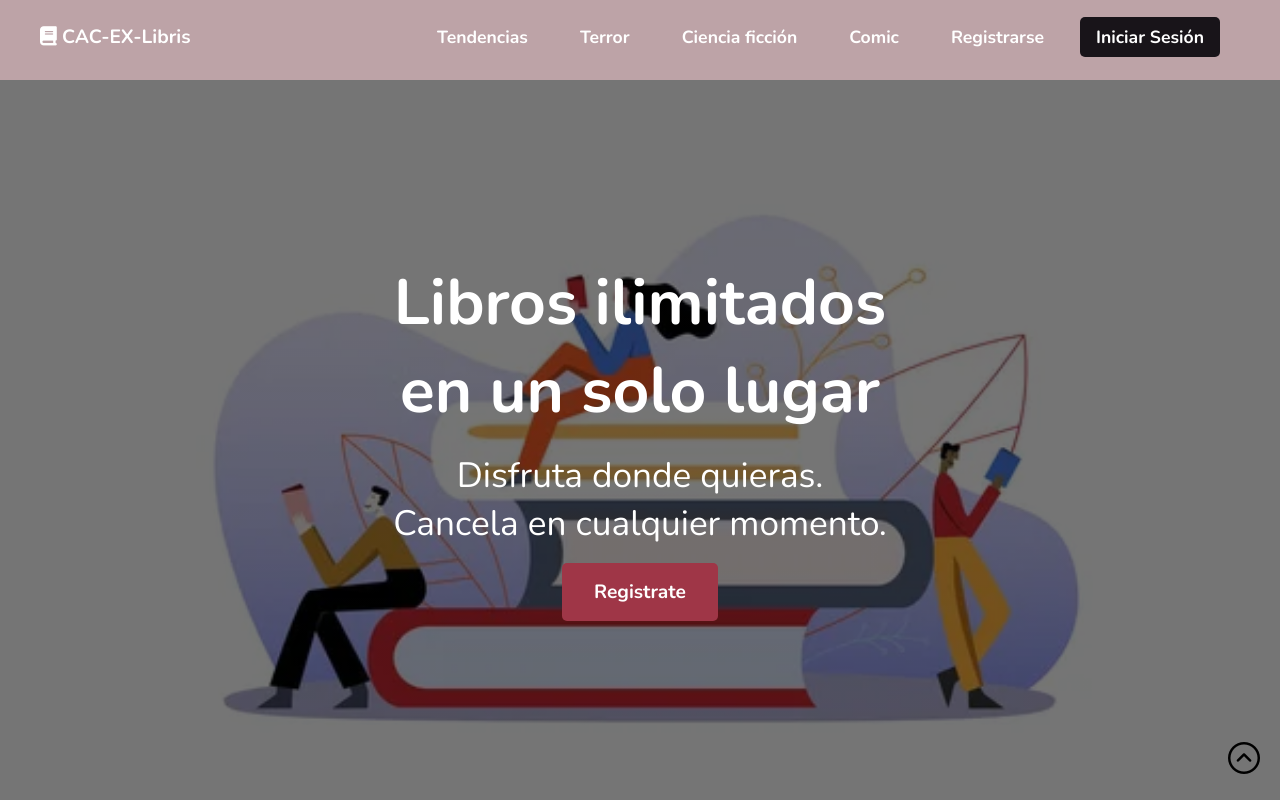
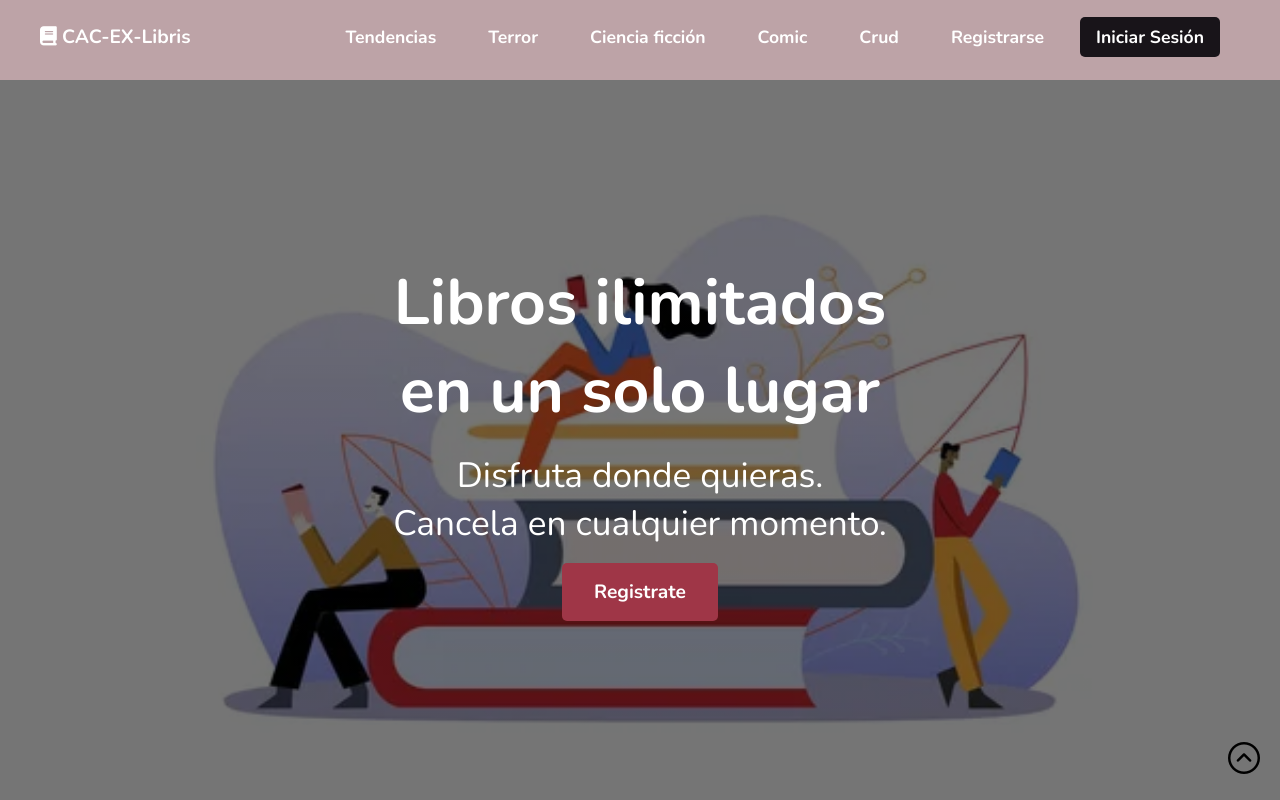
Before and after one commit to SandraOlier/Proyecto-libros, a plain HTML site: page index.html in a window 1280 px wide. Shown: the top 800 px of the page. Drawn offline with nearby package versions, Linux system fonts and the light colour scheme.

Commit message:
Update index.html

```diff
--- a/index.html
+++ b/index.html
@@ -23,6 +23,7 @@
                 <li class="listaItem"><a class="linkNav" href="paginas/terror.html">Terror</a></li>
                 <li class="listaItem"><a class="linkNav" href="paginas/c_ficcion.html">Ciencia ficción</a></li>
                 <li class="listaItem"><a class="linkNav" href="paginas/comic.html">Comic</a></li>
+                <li class="listaItem"><a class="linkNav" href="paginas/crud.html">Crud</a></li>
                 <li class="listaItem"><a class="linkNav" href="paginas/registrarse.html">Registrarse</a></li>
                 <li class="listaItem"><a class="linkNav iniciarSesion" href="paginas/iniciosesion.html">Iniciar Sesión</a></li>
             </ul>
```
